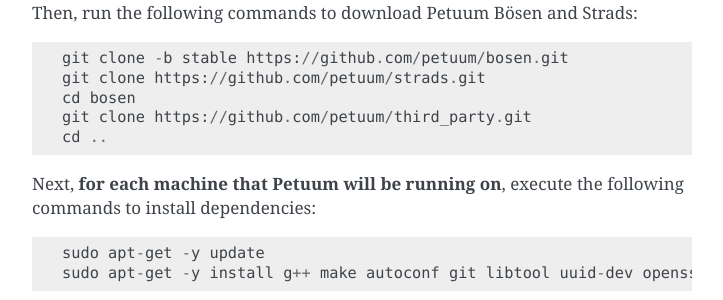
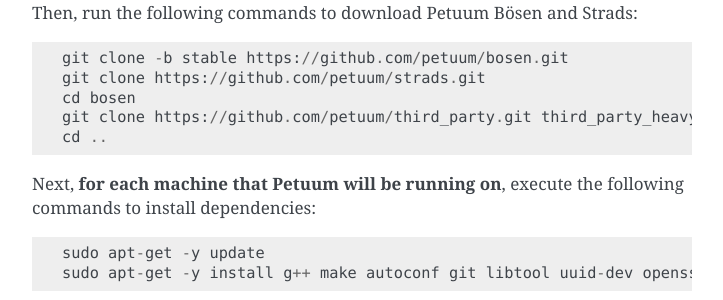
Before and after one commit to sailing-pmls/pmls.readthedocs.io, a Sphinx documentation site: the page built from docs/installation.md, in a window 1280 px wide and 900 px high, scrolled down 668 px. Shown: the part 152-452 px from the top of the window, without its empty margins (388-1111 px from the left). Built offline with Sphinx 7.4.7, drawn with Linux system fonts in a browser that asks for light colours.

Commit message:
Update installation.md

````diff
--- a/docs/installation.md
+++ b/docs/installation.md
@@ -23,7 +23,7 @@ Then, run the following commands to download Petuum Bösen and Strads:
 git clone -b stable https://github.com/petuum/bosen.git
 git clone https://github.com/petuum/strads.git
 cd bosen
-git clone https://github.com/petuum/third_party.git
+git clone https://github.com/petuum/third_party.git third_party_heavy
 cd ..
 ```
 
````
